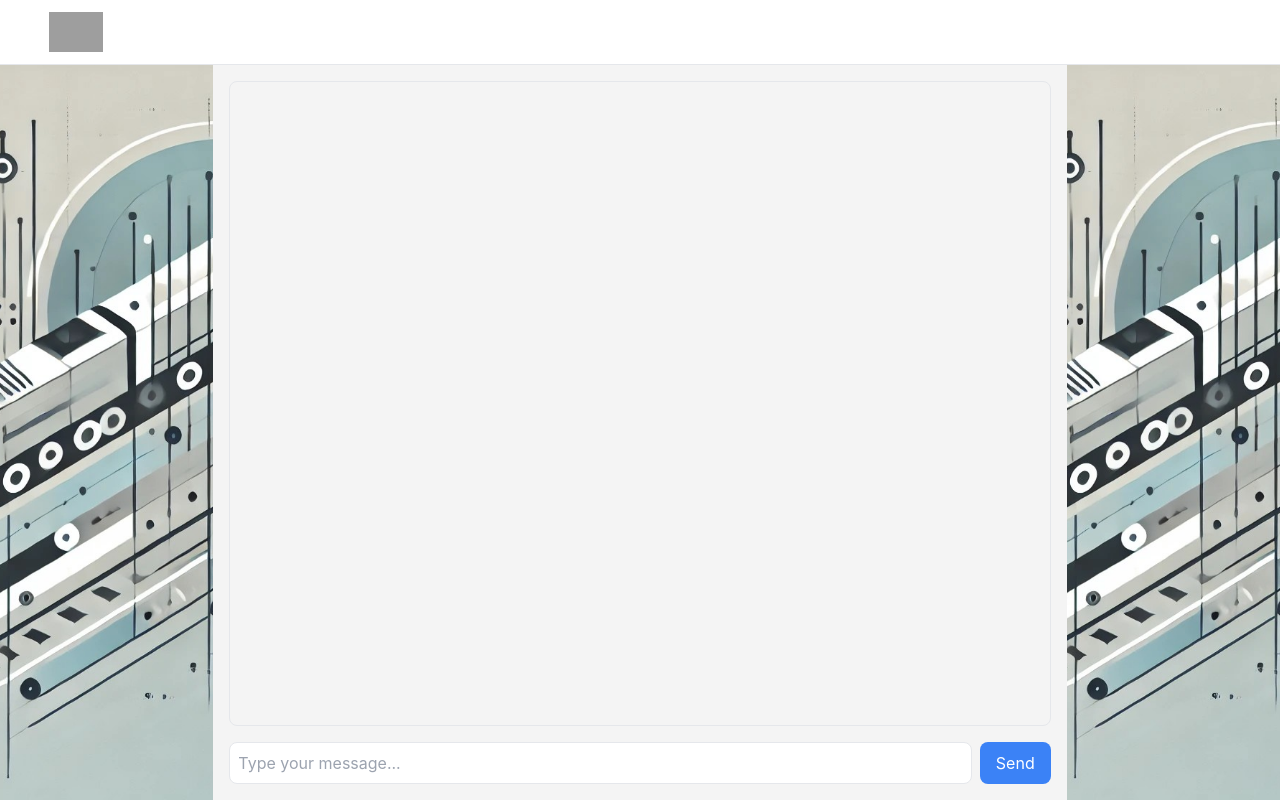
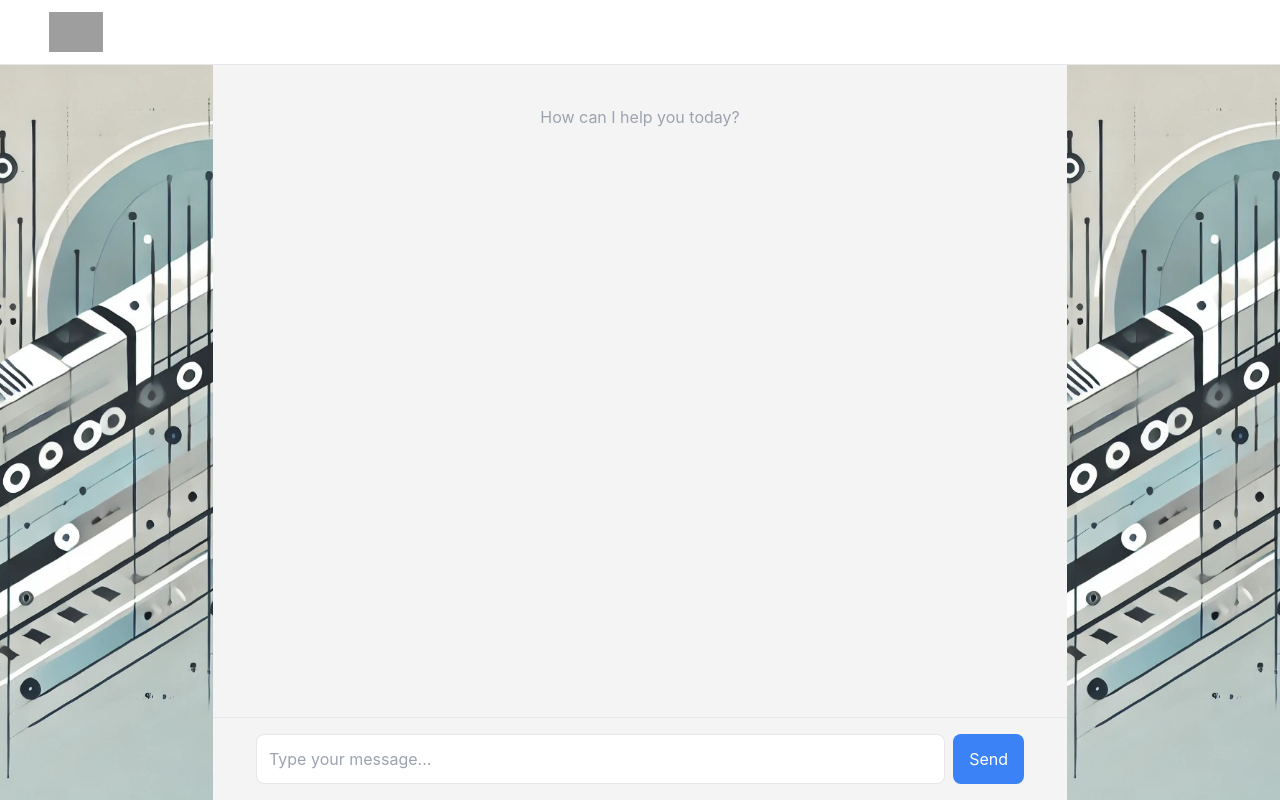
Before and after one commit to willmcinnis/chatbot-frontend-2, a React (Create React App) app: page / in a window 1280 px wide. Built offline with nearby package versions, Linux system fonts and the light colour scheme; grey boxes are pictures that could not be loaded.

Commit message:
Update ChatInterface.jsx

```diff
--- a/src/components/ChatInterface.jsx
+++ b/src/components/ChatInterface.jsx
@@ -85,28 +85,33 @@ const ChatInterface = () => {
         </div>
 
         {/* Main Chat Area */}
-        <div className="flex-1 flex flex-col p-4 overflow-hidden">
-          <div className="flex-grow overflow-auto p-4 mb-4 border rounded-lg">
-            <div className="space-y-4">
+        <div className="flex-1 flex flex-col overflow-hidden">
+          <div className="flex-grow overflow-auto">
+            <div>
+              {messages.length === 0 && (
+                <div className="py-10 px-4 text-center text-gray-400">
+                  <p>How can I help you today?</p>
+                </div>
+              )}
+
               {messages.map((message, index) => (
                 <div
                   key={index}
-                  className={message.role === 'user' ? 'text-right' : 'text-left'}
-                >
-                  <div
-                    className={`inline-block p-3 rounded-lg ${
+                  className={`py-6 px-4 text-black ${
                     message.role === 'user'
-                        ? 'bg-blue-500 text-white'
-                        : 'bg-gray-200'
+                      ? 'bg-white'
+                      : 'bg-gray-50'
                   }`}
                 >
+                  <div className="container mx-auto max-w-3xl">
                     {message.content}
                   </div>
                 </div>
               ))}
+
               {isLoading && (
-                <div className="text-left">
-                  <div className="inline-block p-3 rounded-lg bg-gray-200">
+                <div className="py-6 px-4 bg-gray-50 text-black">
+                  <div className="container mx-auto max-w-3xl">
                     <div className="flex space-x-2">
                       <div className="w-2 h-2 bg-gray-600 rounded-full animate-bounce"></div>
                       <div className="w-2 h-2 bg-gray-600 rounded-full animate-bounce" style={{ animationDelay: '0.2s' }}></div>
@@ -118,13 +123,15 @@ const ChatInterface = () => {
             </div>
           </div>
 
+          <div className="border-t p-4">
+            <div className="container mx-auto max-w-3xl">
               <form onSubmit={handleSubmit} className="flex gap-2">
                 <input
                   type="text"
                   value={input}
                   onChange={(e) => setInput(e.target.value)}
                   placeholder="Type your message..."
-              className="flex-grow p-2 border rounded-lg"
+                  className="flex-grow p-3 border rounded-lg text-black"
                   disabled={isLoading}
                 />
                 <button
@@ -137,6 +144,8 @@ const ChatInterface = () => {
                   Send
                 </button>
               </form>
+            </div>
+          </div>
         </div>
 
         {/* Right Sidebar */}
```
Lines whose indentation alone changed are shown as unchanged.
